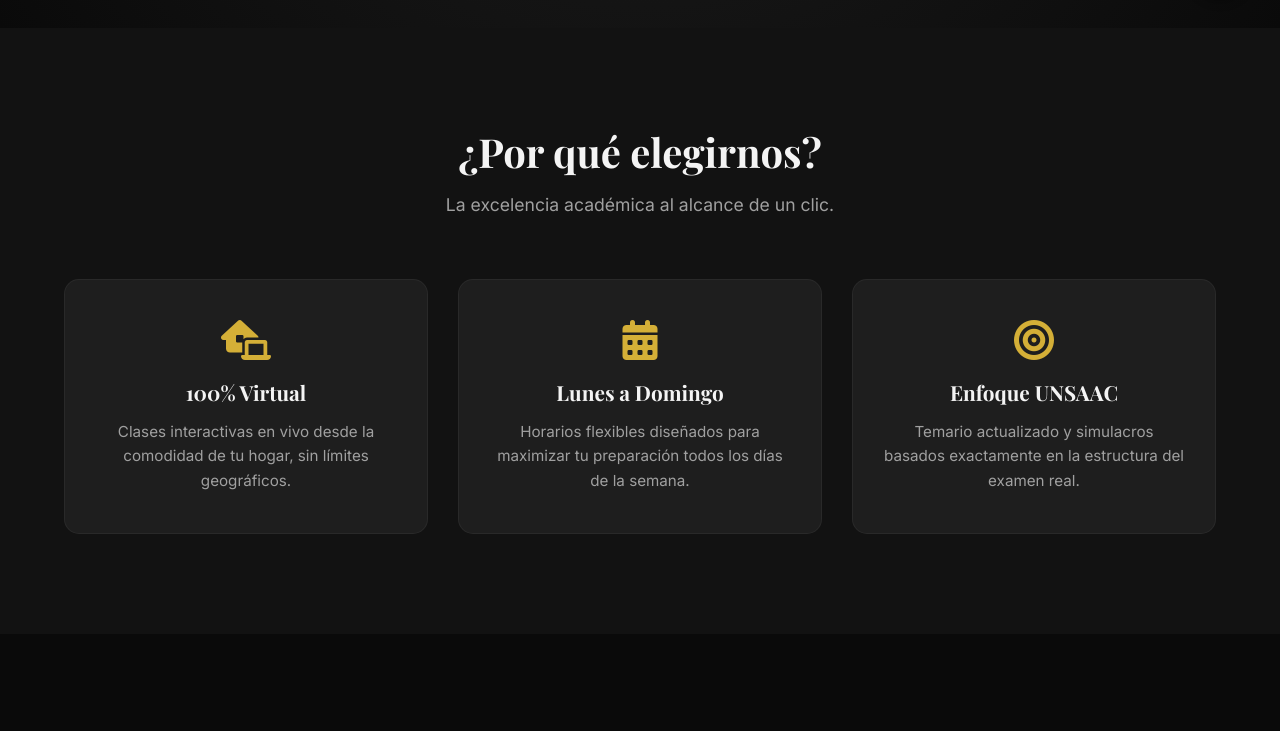
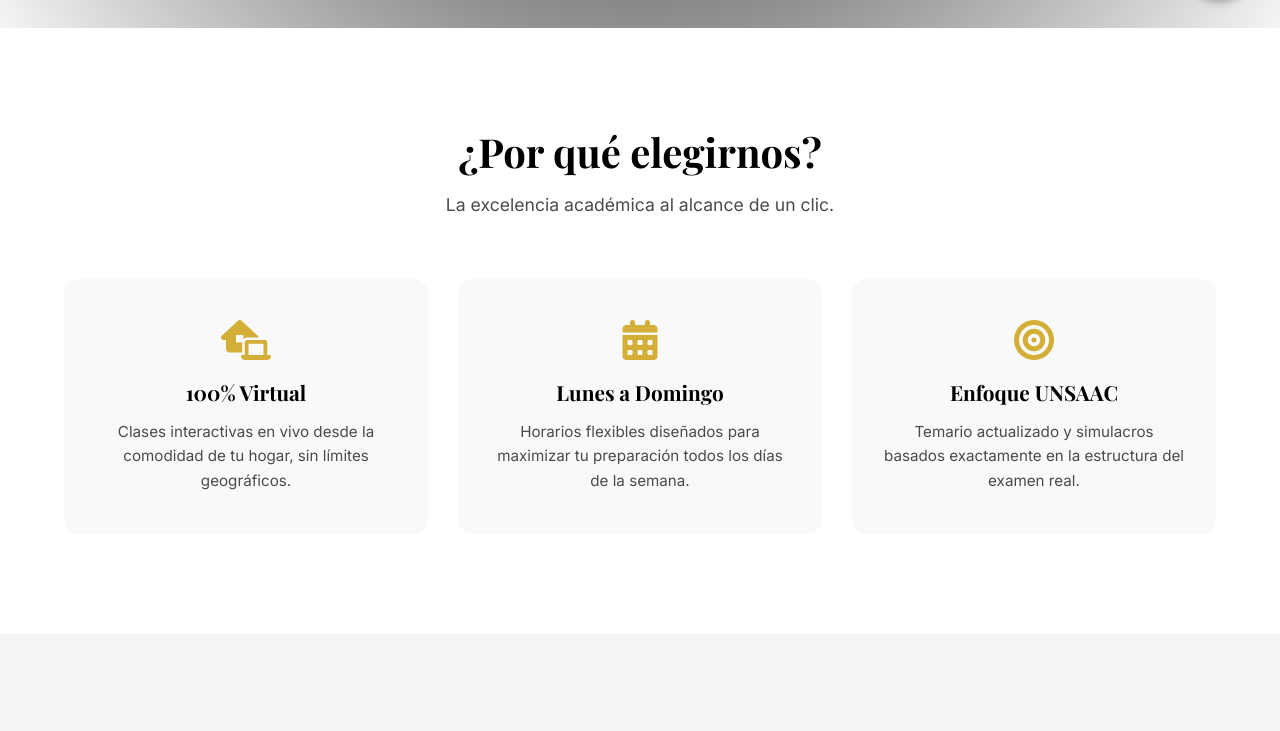
Before and after one commit to losperipateticos26-oss/LosPeripateticosWeb, a plain HTML site: page index.html in a window 1280 px wide. Shown: the part 772-1503 px from the top of the page. Drawn offline with nearby package versions, Linux system fonts and the light colour scheme.

Commit message:
Update styles.css

```diff
--- a/styles.css
+++ b/styles.css
@@ -2,13 +2,13 @@
    VARIABLES Y RESET
    ========================================= */
 :root {
-    --bg-dark: #121212;
-    --bg-darker: #0a0a0a;
+    --bg-dark: #ffffff;
+    --bg-darker: #f5f5f5;
     --primary-gold: #D4AF37;
     --primary-gold-hover: #b5952f;
-    --text-light: #f4f4f4;
-    --text-muted: #a0a0a0;
-    --card-bg: #1e1e1e;
+    --text-light: #000000;
+    --text-muted: #4a4a4a;
+    --card-bg: #f9f9f9;
     --font-heading: 'Playfair Display', serif;
     --font-body: 'Inter', sans-serif;
     --transition: all 0.3s ease;
```
